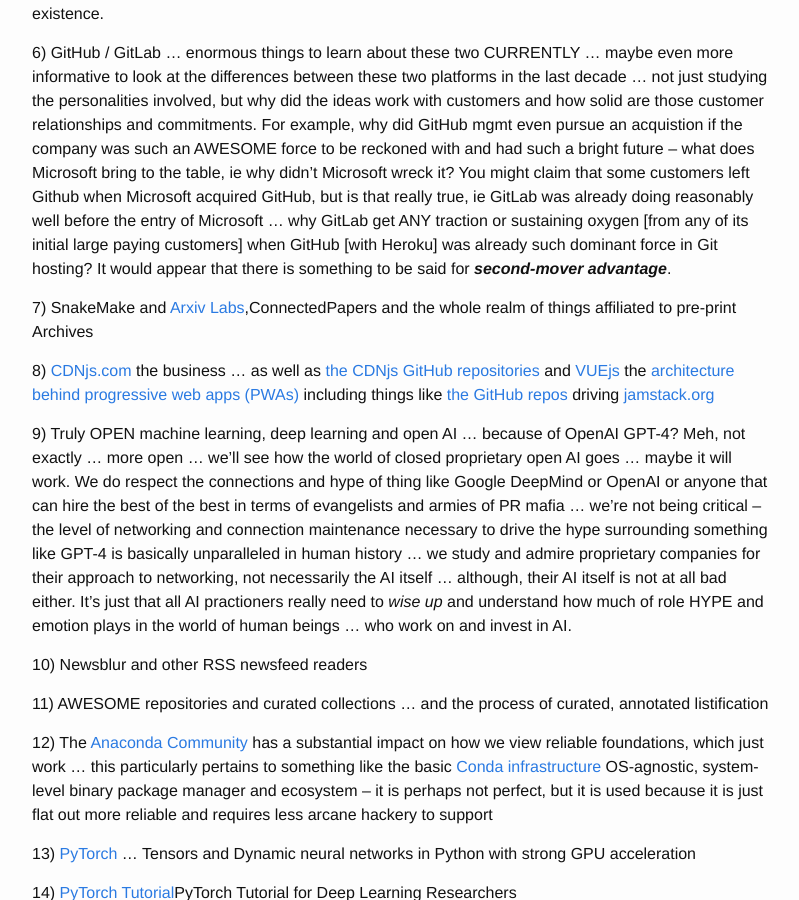
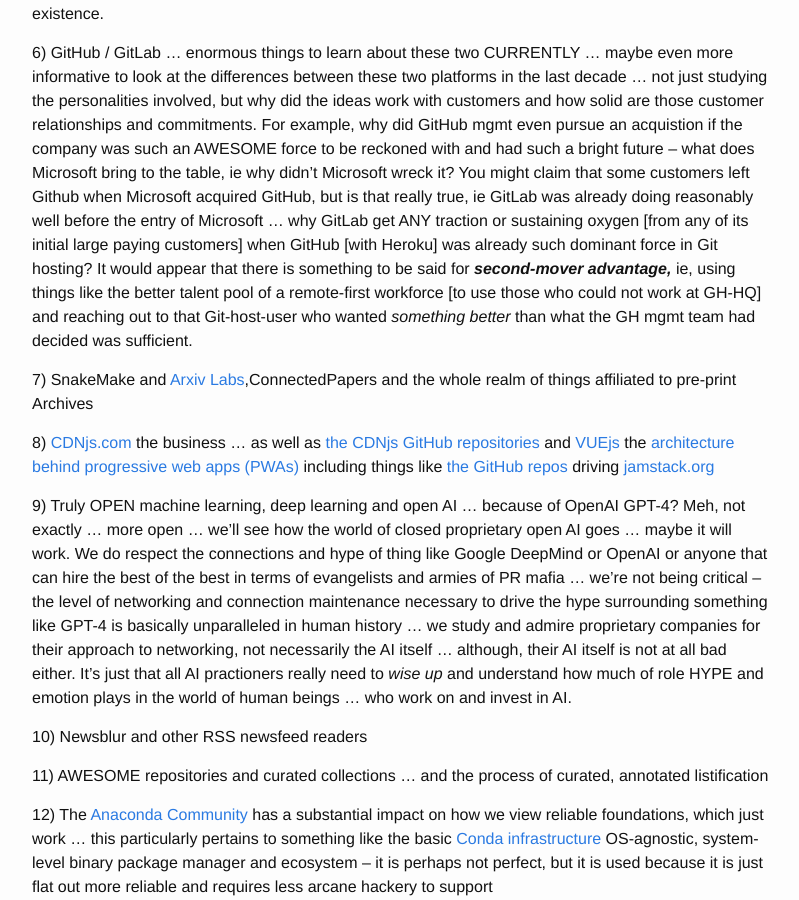
Before and after one commit to annotifyapp/annotifyapp.github.io, a Jekyll site: the page built from Projects.md, in a window 1280 px wide and 900 px high, scrolled down 1758 px. Shown: the whole window, without its empty margins (238-1037 px from the left). Built offline with Jekyll 4.4.1, drawn with Linux system fonts in a browser that asks for light colours.

Commit message:
explain 2nd mover advantage ... remote-first, better product

```diff
--- a/Projects.md
+++ b/Projects.md
@@ -22,7 +22,7 @@ There are far too many topics to list which tie in to Annotify.ORG, but our aim
 
 5) Most [startup accelerators](https://en.wikipedia.org/wiki/Startup_accelerator) are almost necessarily gauranteed to produce failures, ie actually can be studied as examples of what not to do ... but some, [YCombinator and HackerNews](https://en.wikipedia.org/wiki/Y_Combinator), [VentureHacks and ProductHunt](https://en.wikipedia.org/wiki/AngelList), [TechStars](https://en.wikipedia.org/wiki/Techstars) do have decidely better odds ... not just because they get the cream of cream of the cream of the worldwide crop of entrepreneurs -- they also have better methods [and powerful mafia connections] ... there are new, innovative ideas like MicroAcquire [and BuildSell30] which leverage the notion of [hackathons, code sprints, datathons, codefests](https://en.wikipedia.org/wiki/Hackathon) for the startup realm .... so the innovation in the startup accelerator realm is far from dead ... we generally like the idea of trotting a new nanoentprise idea out in public, like an old-school Toastmasters club, and seeing where the idea goes ... it should be easier to fail and survive failure ... it's 2022 -- there's no good reason why any new concept should burn through even a $1000/week before the idea starts getting some traction to bootstrap its existence.
 
-6) GitHub / GitLab ... enormous things to learn about these two CURRENTLY ... maybe even more informative to look at the differences between these two platforms in the last decade ... not just studying the personalities involved, but why did the ideas work with customers and how solid are those customer relationships and commitments. For example, why did GitHub mgmt even pursue an acquistion if the company was such an AWESOME force to be reckoned with and had such a bright future -- what does Microsoft bring to the table, ie why didn't Microsoft wreck it?  You might claim that some customers left Github when Microsoft acquired GitHub, but is that really true, ie GitLab was already doing reasonably well before the entry of Microsoft ... why GitLab get ANY traction or sustaining oxygen [from any of its initial large paying customers] when GitHub [with Heroku] was already such dominant force in Git hosting? It would appear that there is something to be said for ***second-mover advantage***.
+6) GitHub / GitLab ... enormous things to learn about these two CURRENTLY ... maybe even more informative to look at the differences between these two platforms in the last decade ... not just studying the personalities involved, but why did the ideas work with customers and how solid are those customer relationships and commitments. For example, why did GitHub mgmt even pursue an acquistion if the company was such an AWESOME force to be reckoned with and had such a bright future -- what does Microsoft bring to the table, ie why didn't Microsoft wreck it?  You might claim that some customers left Github when Microsoft acquired GitHub, but is that really true, ie GitLab was already doing reasonably well before the entry of Microsoft ... why GitLab get ANY traction or sustaining oxygen [from any of its initial large paying customers] when GitHub [with Heroku] was already such dominant force in Git hosting? It would appear that there is something to be said for ***second-mover advantage,*** ie, using things like the better talent pool of a remote-first workforce [to use those who could not work at GH-HQ] and reaching out to that Git-host-user who wanted *something better* than what the GH mgmt team had decided was sufficient.
 
 7) SnakeMake and [Arxiv Labs](https://labs.arxiv.org/),ConnectedPapers and the whole realm of things affiliated to pre-print Archives
 
```
